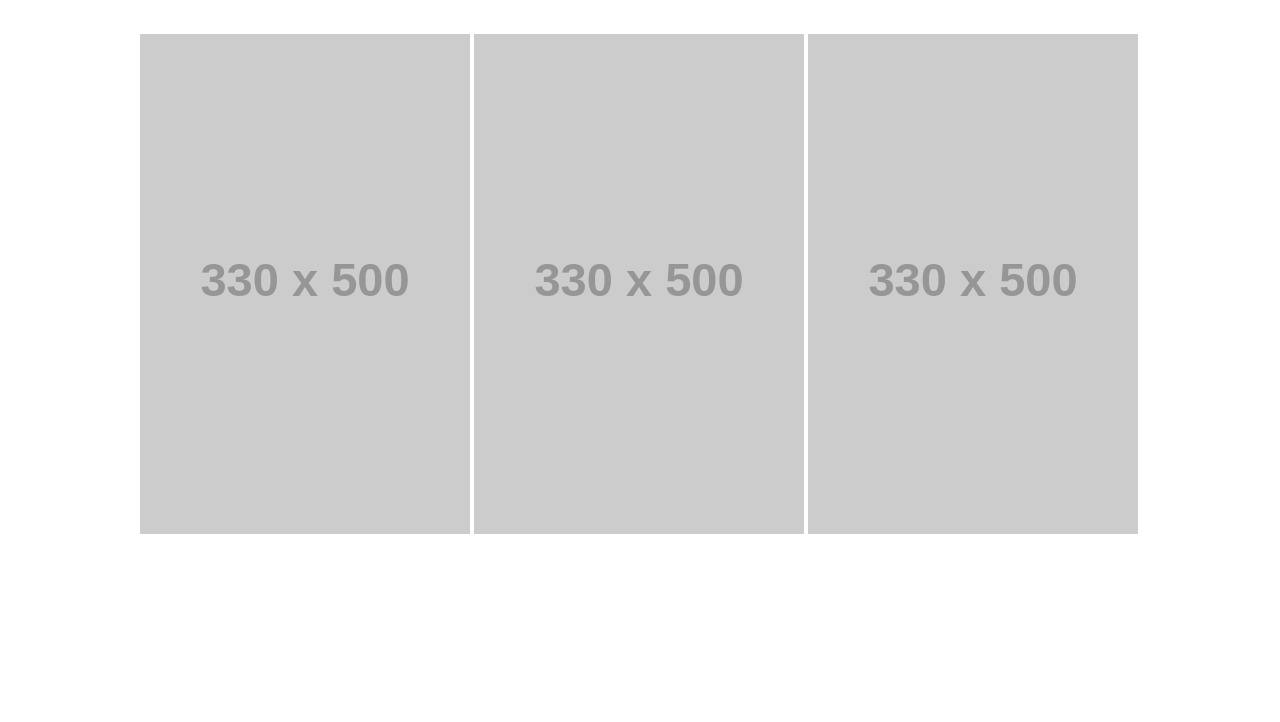
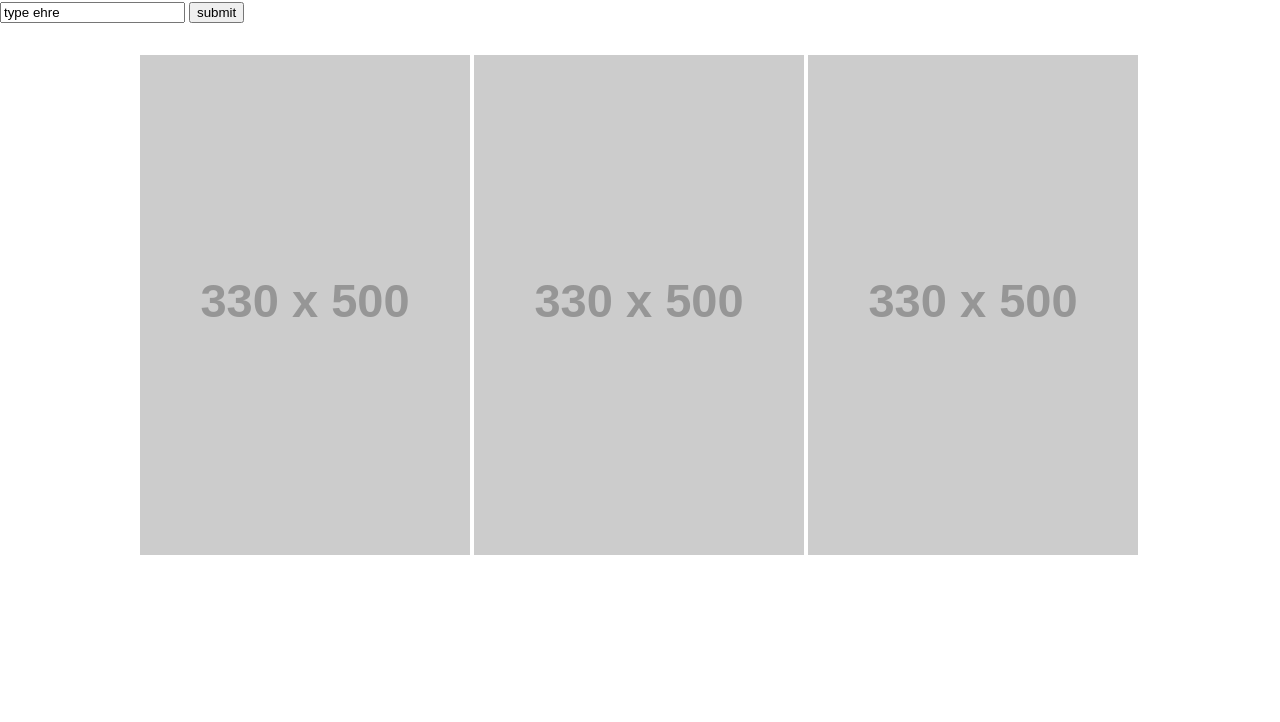
Before and after one commit to fordf/RecyclingFinalProject, a plain HTML site: page index.html in a window 1280 px wide. Shown: the part 78-800 px from the top of the page. Drawn offline with nearby package versions, Linux system fonts and the light colour scheme; placeholder pictures from the web are drawn by us.

Commit message:
basic input form

```diff
--- a/index.html
+++ b/index.html
@@ -15,6 +15,10 @@
         <li><a href="about.html">About Us</a></li>
       </ul>
     </nav>
+    <form id="inputbox">
+      <input type="text" value="type ehre">
+      <input type="submit" value="submit">
+    </form>
     <section id="mainimages">
       <img src="http://placehold.it/330x500/">
       <img src="http://placehold.it/330x500/">
```
Also changed, not shown: whichBinUserStories.md (line endings or trailing spaces).
